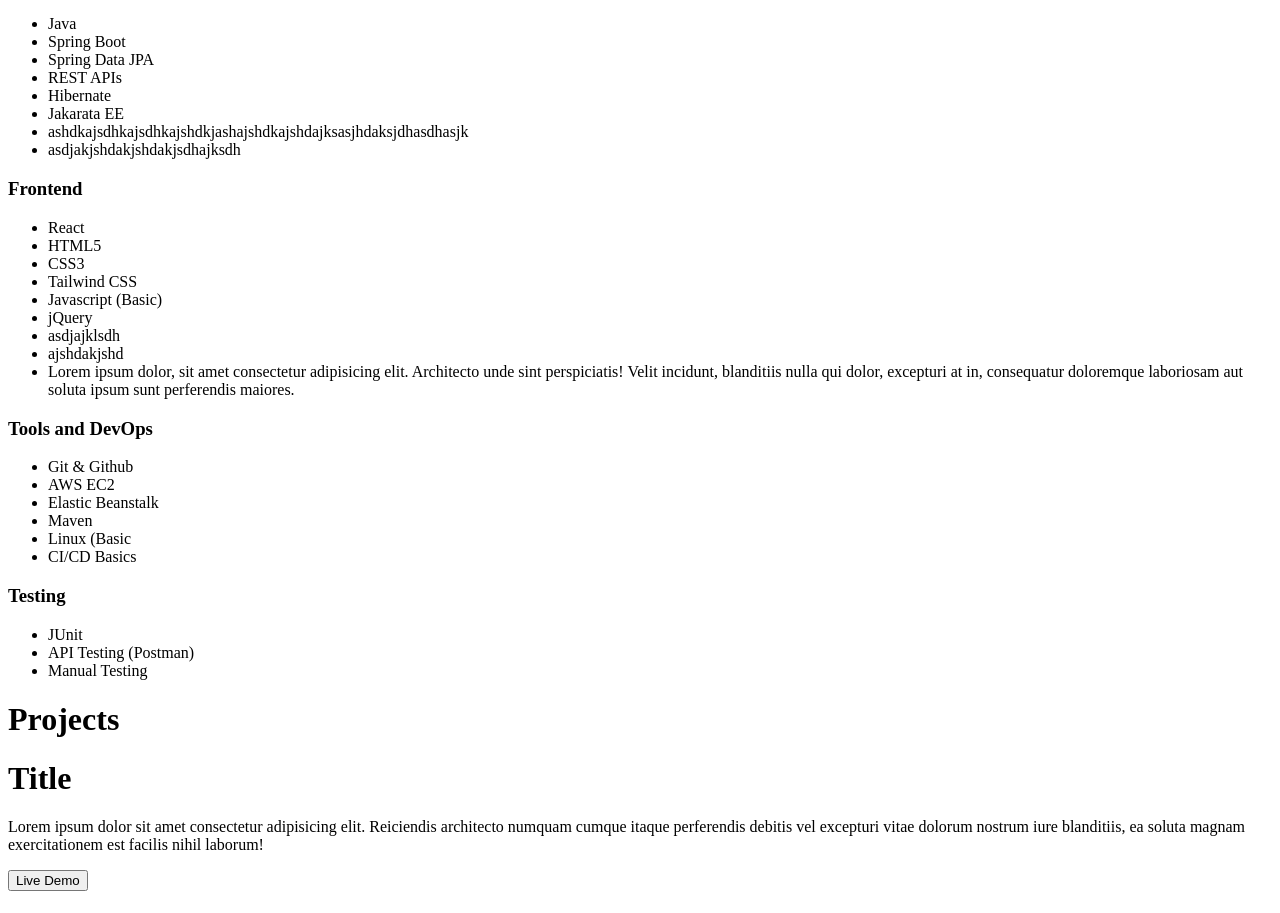
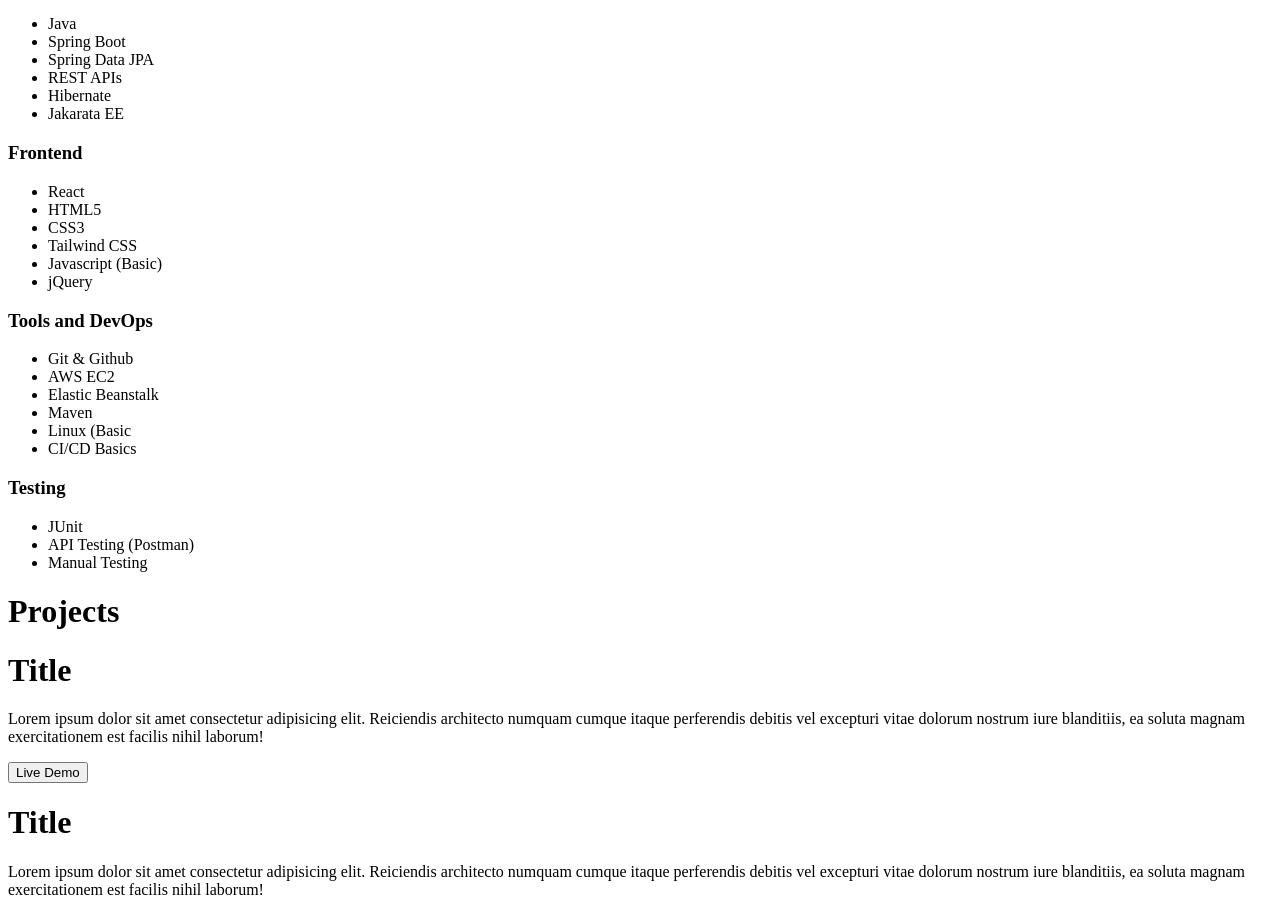
Before and after one commit to Moradanica/moradanica.github.io, a React (Vite) app: page /skills in a window 1280 px wide. Shown: the part 1920-2833 px from the top of the page. Built offline with nearby package versions, Linux system fonts and the light colour scheme; the HTML template or start-up script is replaced by a standard one.

Commit message:
updating contents

```diff
--- a/src/pages/Skills.jsx
+++ b/src/pages/Skills.jsx
@@ -14,8 +14,7 @@
             "REST APIs",
             "Hibernate",
             "Jakarata EE",
-            "ashdkajsdhkajsdhkajshdkjashajshdkajshdajksasjhdaksjdhasdhasjk",
-            "asdjakjshdakjshdakjsdhajksdh",
+
           ]}
         />
 
@@ -28,10 +27,7 @@
             "Tailwind CSS",
             "Javascript (Basic)",
             "jQuery",
-            "asdjajklsdh",
-            "ajshdakjshd",
-            "Lorem ipsum dolor, sit amet consectetur adipisicing elit. Architecto unde sint perspiciatis! Velit incidunt, blanditiis nulla qui dolor, excepturi at in, consequatur doloremque laboriosam aut soluta ipsum sunt perferendis maiores.",
-          ]}
+            ]}
         />
 
         <SkillCard
```
